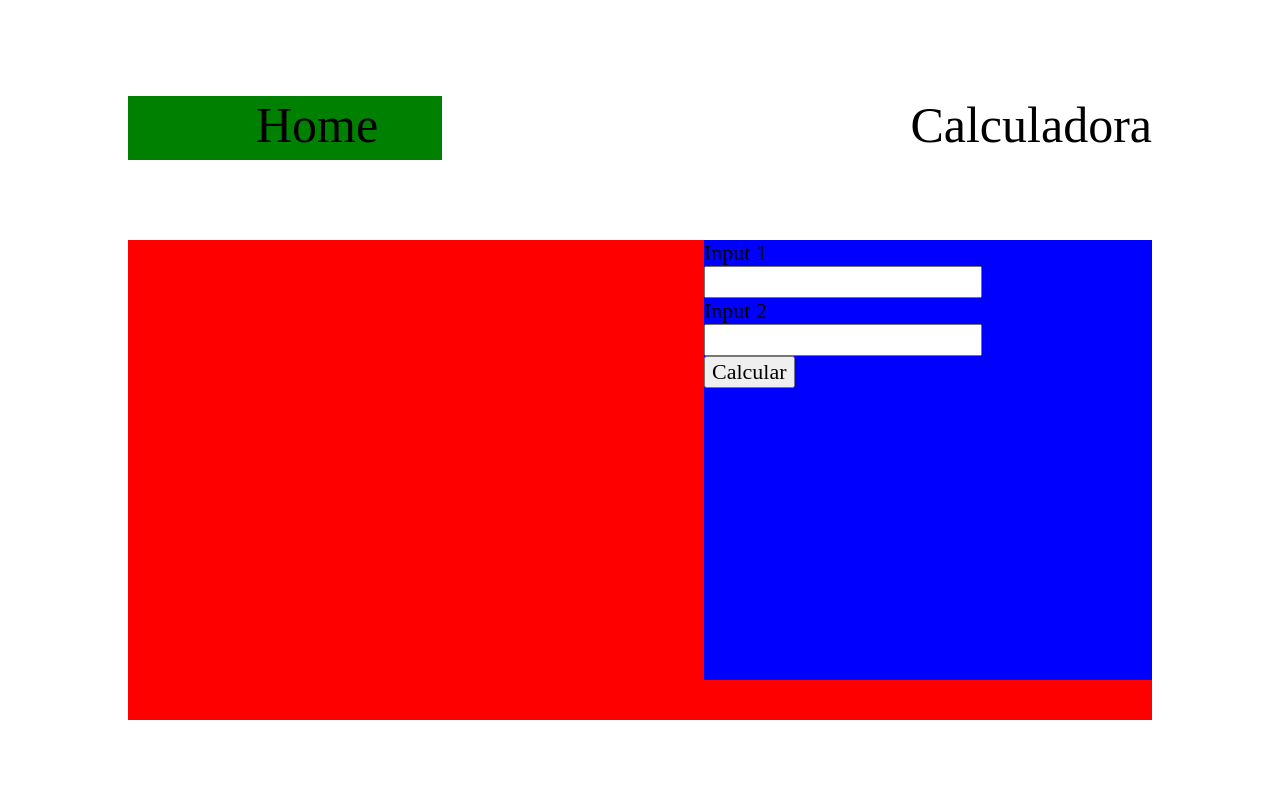
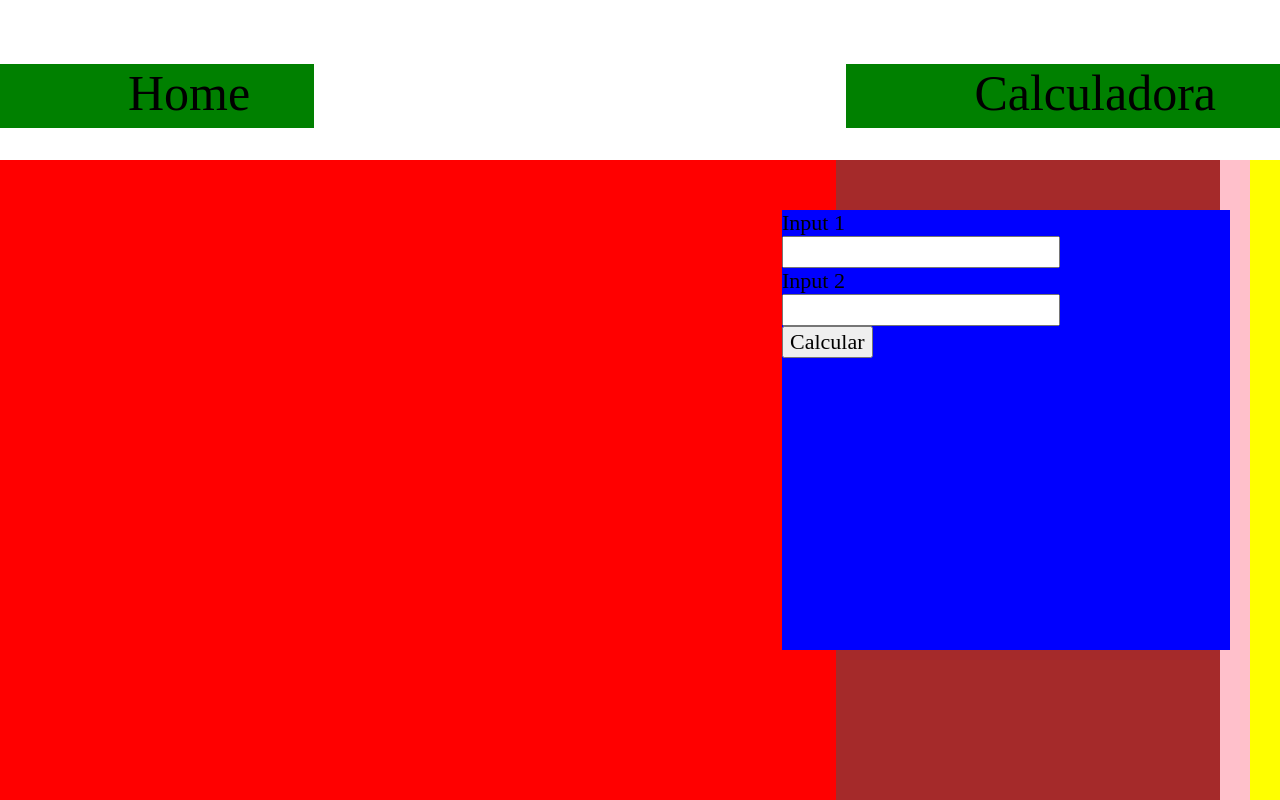
Before and after one commit to Jivhn/sprint1, a plain HTML site: page Calculadora/Erick/calculadora (erick).html in a window 1280 px wide. Drawn offline with Linux system fonts and the light colour scheme; a web font is replaced by a local one.

Commit message:
Update: Calculadora Financeira

```diff
--- a/Calculadora/Erick/calculadora (erick).html
+++ b/Calculadora/Erick/calculadora (erick).html
@@ -1,5 +1,6 @@
 <!DOCTYPE html>
 <html lang="en">
+
 <head>
     <meta charset="UTF-8">
     <meta name="viewport" content="width=device-width, initial-scale=1.0">
@@ -7,6 +8,7 @@
     <link rel="stylesheet" href="style.css">
     <link href="https://fonts.cdnfonts.com/css/darker-grotesque" rel="stylesheet">
 </head>
+
 <body>
     <div id="container">
         <div id="navBar">
@@ -17,15 +19,17 @@
         </div>
 
         <div id="calculadora">
-            <div id="box">
-                <span>Input 1</span> <br>
+            <div id="box"><span>Input 1</span> <br>
                 <input type="number" id="input_n1"> <br>
                 <span>Input 2</span> <br>
                 <input type="number" id="input_n2"> <br>
 
-                <button onclick="calcular()">Calcular</button>
-            </div>
+                <button onclick="calcular()">Calcular</button></div>
+            <div id="box2"></div>
+            <div id="box3"></div>
+            <div id="box4"></div>
         </div>
     </div>
 </body>
+
 </html>
--- a/Calculadora/Erick/style.css
+++ b/Calculadora/Erick/style.css
@@ -10,7 +10,7 @@ body {
 #container {
     display: flex;
     flex-direction: column;
-    width: 80%;
+    width: 100%;
     margin: auto;
 }
 
@@ -22,8 +22,8 @@ body {
     display: flex;
     flex-direction: row;
     justify-content: space-between;
-    width: 80vw;
-    height: 30vh;
+    width: 100vw;
+    height: 20vh;
     list-style: none;
     align-items: center;
 }
@@ -74,6 +74,15 @@ body {
     background-color: green;
 }
 
+#navBar ul #ulCalculadora {
+    display: relative;
+    padding-left: 10vw;
+    padding-right: 5vw;
+    padding-bottom: 5vw;
+    background-color: green;
+}
+
+
 /* #navBar ul #ulCalculadora {
     margin-right: 20vw;
 } */
@@ -82,15 +91,49 @@ body {
 
 #calculadora {
     display: flex;
-    width: 80vw;
-    height: 60vh;
+    width: 100vw;
+    height: 80vh;
     background-color: red;
     justify-content: end;
 }
 
 #box {
     /* display: flex; */
+    z-index: initial;
+    position: relative;
     height: 55vh;
     width: 35vw;
     background-color: blue;
+    right: 50px;
+    top: 50px;
+    z-index: 4;
 }
+
+#box2 {
+    position: absolute;
+    /* z-index: 100; */
+    width: 30vw;
+    height: 80vh;
+    background-color: yellow;
+    z-index: 3;
+}
+
+#box3 {
+    position: absolute;
+    /* z-index: 100; */
+    width: 30vw;
+    height: 80vh;
+    background-color: pink;
+    z-index: 3;
+    right: 30px;
+}
+
+#box4 {
+    position: absolute;
+    /* z-index: 100; */
+    width: 30vw;
+    height: 80vh;
+    background-color: brown;
+    z-index: 3;
+    right: 60px
+}
```
